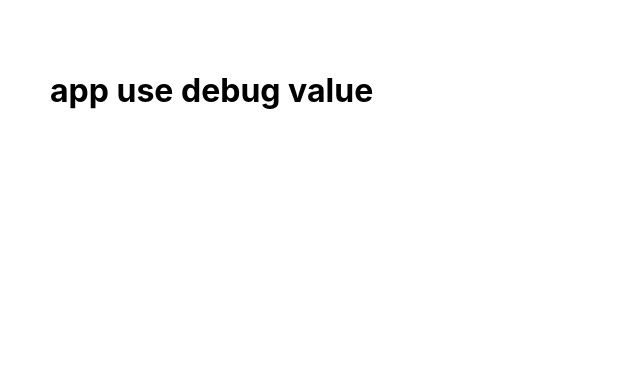
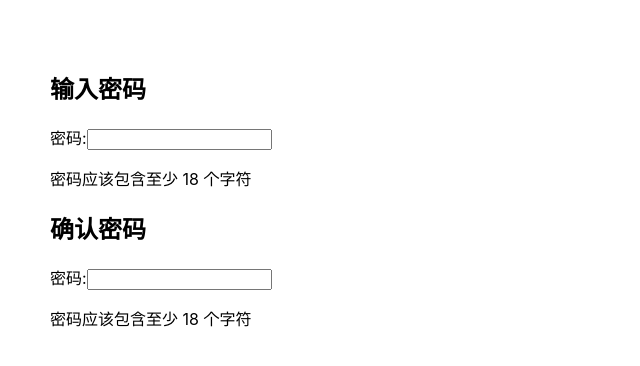
Before and after one commit to Software-Dev-Lab/React-3Days, a React (Create React App) app: page / in a window 1280 px wide. Shown: the top 366 px of the page, without its empty margins (0-640 px from the left). Built offline with nearby package versions, Linux system fonts and the light colour scheme.

Commit message:
十九课： useid

```diff
--- a/src/App.js
+++ b/src/App.js
@@ -1,28 +1,41 @@
-import React, { useState, createContext, useContext, useDebugValue, useEffect } from 'react';
+import React, { useState, createContext, useContext, useDebugValue, useEffect, useId } from 'react';
 
-function Bpp() {
-  useDebugValue('xxxx', 'xxxxx')
+function PasswordField() {
+  const passwordHintId = useId();
+  console.log('passwordHintId', passwordHintId)
+
 
   return (
-    <h1>
-      bpp
-    </h1>
-  )
-
+    <>
+      <label>
+        密码:
+        <input
+          type="password"
+          aria-describedby={passwordHintId}
+        />
+      </label>
+      <p id={passwordHintId}>
+        密码应该包含至少 18 个字符
+      </p>
+    </>
+  );
 }
 
-function App () {
+function App() {
+
+  const id = useId()
+
+  console.log('id', id)
 
 
-  const [count, setCount] = useState(0);
+  return (
+    <div>
+      <h2>输入密码</h2>
+      <PasswordField />
+      <h2>确认密码</h2>
+      <PasswordField />
 
-  console.log('count', count)
-  useDebugValue(count)
-
-  return (
-    <h1>
-      app use debug value
-    </h1>
+    </div>
   )
 }
 
```
